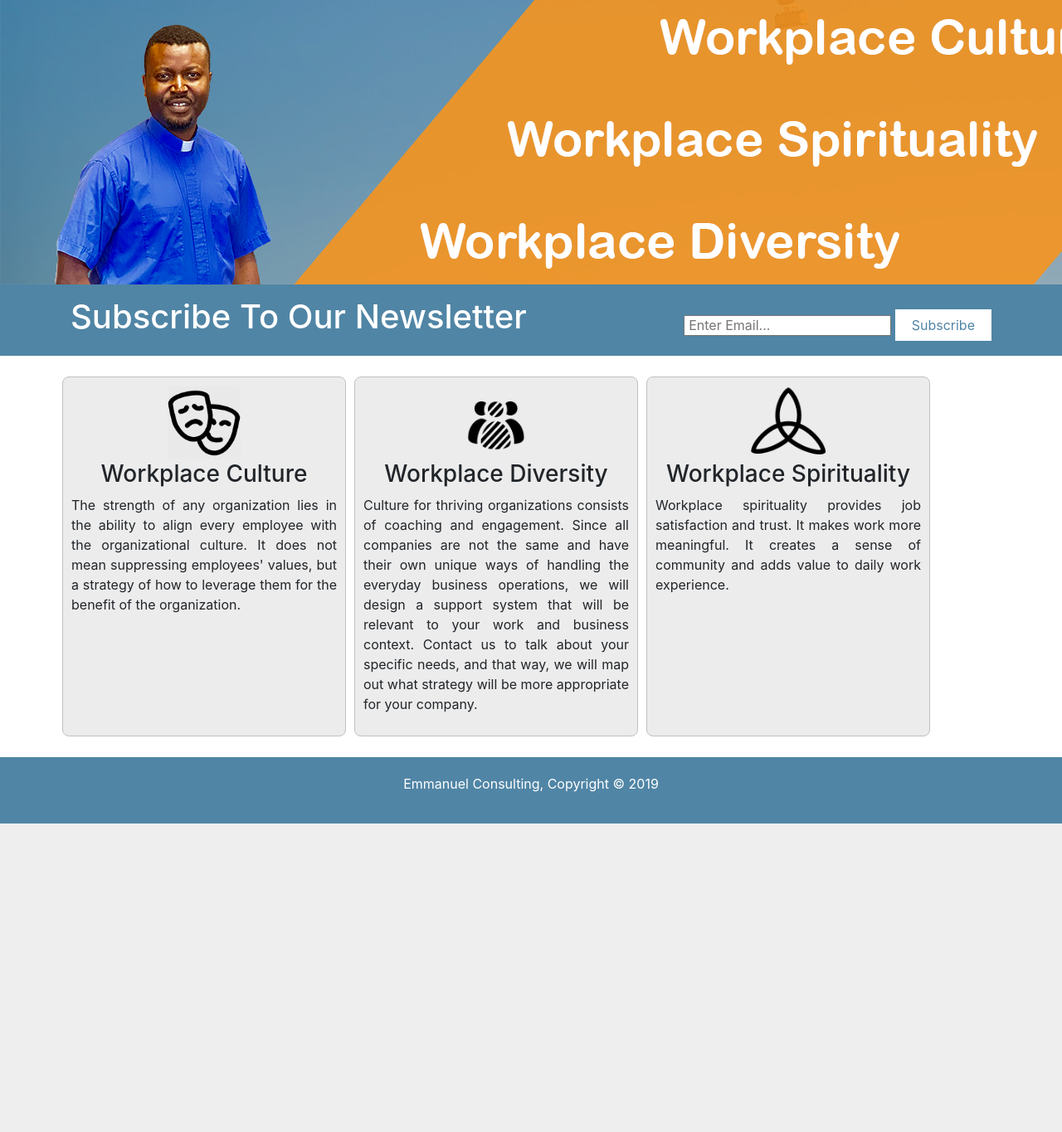
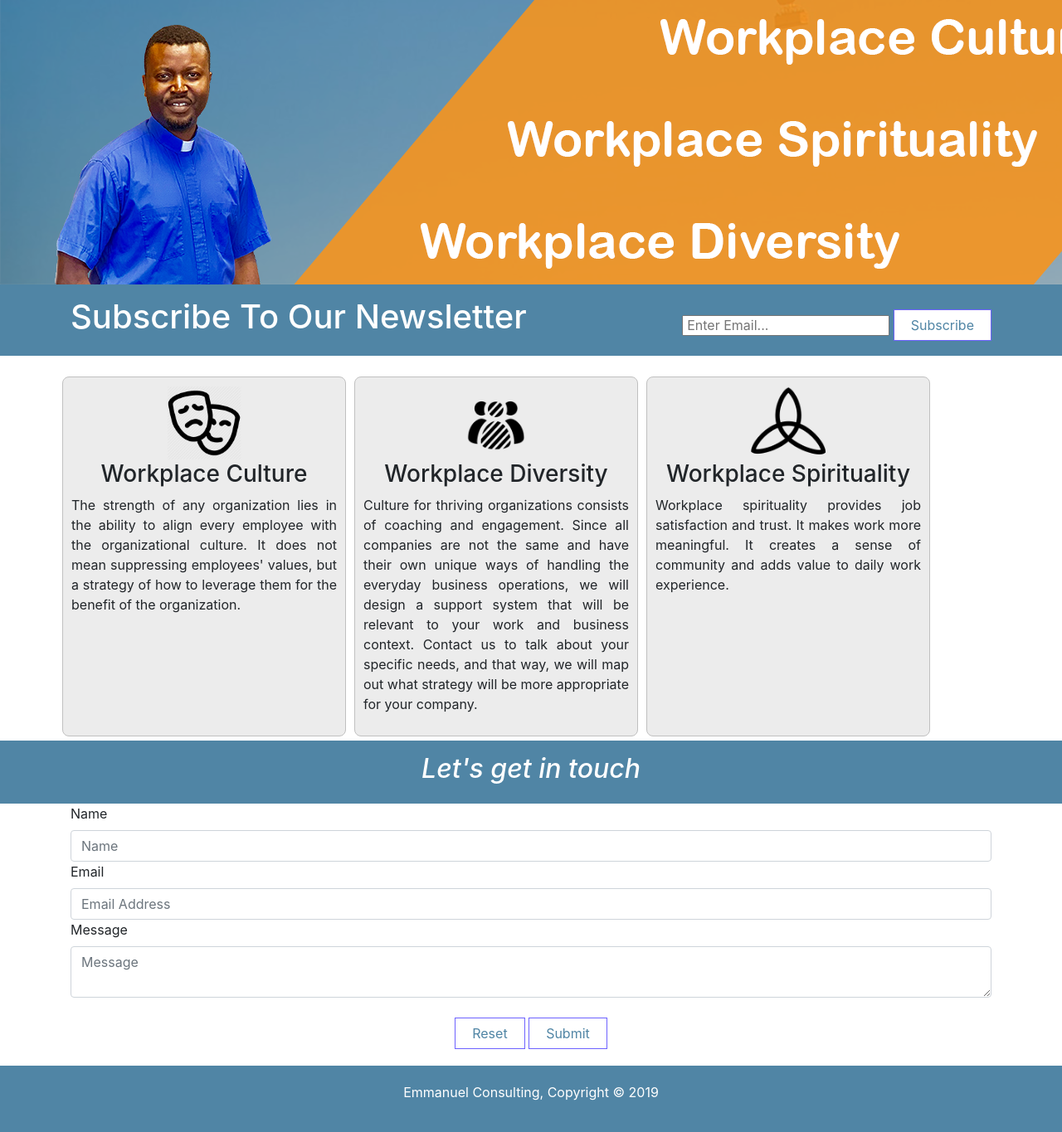
Before and after one commit to onadebi/enaweji, a PHP site: page / in a window 1280 px wide. Shown: the part 134-1499 px from the top of the page at 83% size. Before the commit the page ends 1127 px from the top, so only its background shows below. Run offline with PHP 8.4, Linux system fonts and the light colour scheme.

Commit message:
Addition of php form submission processing script

```diff
--- a/contact_us.html
+++ b/contact_us.html
@@ -54,8 +54,10 @@
                       <textarea placeholder="Message" class="form-control"></textarea>
                     </div>
                     <br/>
-                    <button class="button_1" type="reset">Reset</button>
-                    <button class="button_1" type="submit">Submit</button>
+                    <div id="dvBtn" style="text-align: center;">
+          <button class="button_1" type="reset">Reset</button>
+          <button class="button_1" type="submit">Submit</button>
+        </div>
                   </form>
                 </div>
           </p>
--- a/css/style.css
+++ b/css/style.css
@@ -24,6 +24,12 @@ ul{
   padding-left: 20px;
   padding-right:20px;
   color:#5085A5;
+  border: 1px solid rgb(109, 98, 255);
+}
+
+.button_1:hover{
+  background:rgb(109, 98, 255);
+  color:#fff;
 }
 
 .dark{
@@ -258,4 +264,32 @@ to{width: 11em;}
 from{border-right-color: rgba(255,255,255,.75);}
 to{border-right-color: transparent;}
 }
+
+/* Get In Touch Form */
+#getintouch{
+  padding:15px;
+  color:#ffffff;
+  background:#5085A5
+}
+
+#getintouch h1{
+  float:left;
+}
+
+#getintouch form {
+  float:right;
+  margin-top:15px;
+}
+
+#getintouch input[type="email"]{
+  padding:4px;
+  height:25px;
+  width:250px;
+}
+
+/* .onx-form-control{} */
+
+.form-control:hover{
+  border-color:rgb(109, 98, 255);
+}
 /* =============END========================= */
--- a/index.html
+++ b/index.html
@@ -8,13 +8,24 @@
     <meta name="author" content="Onaxsys Technologies" />
     <title>Emmanuel Consulting | Welcome</title>
     <link rel="stylesheet" href="./css/style.css" />
-    <link rel="stylesheet" href="https://stackpath.bootstrapcdn.com/bootstrap/4.3.1/css/bootstrap.min.css" />
+    <link
+      rel="stylesheet"
+      href="https://stackpath.bootstrapcdn.com/bootstrap/4.3.1/css/bootstrap.min.css"
+    />
+    <script
+      src="https://code.jquery.com/jquery-3.4.1.slim.min.js"
+      integrity="sha256-pasqAKBDmFT4eHoN2ndd6lN370kFiGUFyTiUHWhU7k8="
+      crossorigin="anonymous"
+    ></script>
   </head>
   <body>
     <header>
       <div class="container">
         <div id="branding">
-         <img src="./Resources/E.png" style="float:left; width:20%; height:20%;"/>
+          <img
+            src="./Resources/E.png"
+            style="float:left; width:20%; height:20%;"
+          />
           <h1><span class="highlight">Emmanuel</span> Consulting</h1>
         </div>
         <nav>
@@ -50,15 +61,13 @@
 
     <section id="boxes">
       <div class="container">
-
-
         <section class="row">
           <div class="box onx-border-animate">
             <img src="./img/workplace_art-culture-512.png" />
             <h3>Workplace Culture</h3>
             <p class="onx-txt-justify">
-                  The strength of any organization lies in the ability to align every
-                  employee with the organizational culture. It does not mean
+              The strength of any organization lies in the ability to align
+              every employee with the organizational culture. It does not mean
               suppressing employees' values, but a strategy of how to leverage
               them for the benefit of the organization.
             </p>
@@ -69,12 +78,12 @@
             <h3>Workplace Diversity</h3>
             <p class="onx-txt-justify">
               Culture for thriving organizations consists of coaching and
-                  engagement. Since all companies are not the same and have their own
-                  unique ways of handling the everyday business operations, we will
-                  design a support system that will be relevant to your work and
-                  business context. Contact us to talk about your specific needs, and
-                  that way, we will map out what strategy will be more appropriate for
-                  your company.
+              engagement. Since all companies are not the same and have their
+              own unique ways of handling the everyday business operations, we
+              will design a support system that will be relevant to your work
+              and business context. Contact us to talk about your specific
+              needs, and that way, we will map out what strategy will be more
+              appropriate for your company.
             </p>
           </div>
 
@@ -82,24 +91,76 @@
             <img src="./img/spirituality.png" />
             <h3>Workplace Spirituality</h3>
             <p class="onx-txt-justify">
-                  Workplace spirituality provides job satisfaction and trust. It makes
-                  work more meaningful. It creates a sense of community and adds value
-                  to daily work experience.
+              Workplace spirituality provides job satisfaction and trust. It
+              makes work more meaningful. It creates a sense of community and
+              adds value to daily work experience.
             </p>
           </div>
-
-
+        </section>
+      </div>
     </section>
 
+    <section id="getintouch">
+      <div class="container">
+        <h2 style="font-style:italic; text-align:center;">
+          Let's get in touch
+        </h2>
       </div>
     </section>
+    <div class="container">
+      <section id="form" class="quote">
+        <div>
+          <label>Name</label><br />
+          <input
+            type="text"
+            placeholder="Name"
+            id="full_name"
+            class="form-control onx-form-control"
+          />
+        </div>
+        <div>
+          <label>Email</label><br />
+          <input
+            type="email"
+            placeholder="Email Address"
+            id="email_address"
+            class="form-control onx-form-control"
+          />
+        </div>
+        <div>
+          <label>Message</label><br />
+          <textarea
+            placeholder="Message"
+            id="message"
+            class="form-control onx-form-control"
+          ></textarea>
+        </div>
+        <br />
+        <div id="dvBtn" style="text-align: center;">
+          <button class="button_1" type="reset">Reset</button>
+          <button class="button_1" id="btnSubmit" type="submit">Submit</button>
+        </div>
+      </section>
+    </div>
 
     <footer>
       <p>Emmanuel Consulting, Copyright &copy; 2019</p>
     </footer>
 
     <script>
-      window.onload = () => {};
+      window.onload = () => {
+        var btnSubmit = document.getElementById("btnSubmit");
+
+        btnSubmit.addEventListener("click", () => {
+          var infoDetails = {
+            full_name: document.getElementById("full_name").value,
+            message: document.getElementById("message").value,
+            email_address: document.getElementById("email_address").value
+          };
+
+          console.log("Form submitted details=> ", JSON.stringify(infoDetails));
+        });
+      };
       //#region TRIGGERED FUNCTIONS
       function SubmitEmail() {
         alert("Email for submission");
```
Also changed, not shown: form_processor.php (added, +21 -0 lines). Lines whose indentation alone changed are shown as unchanged.
